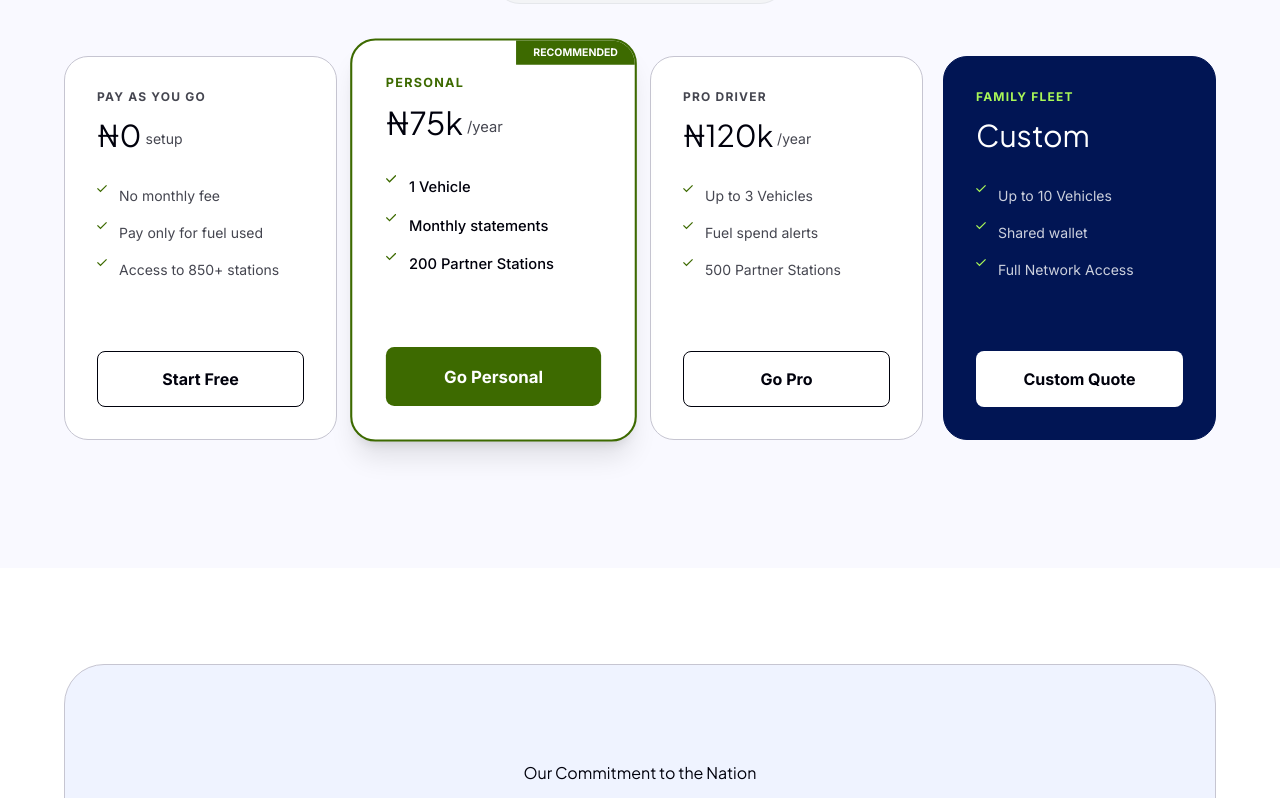
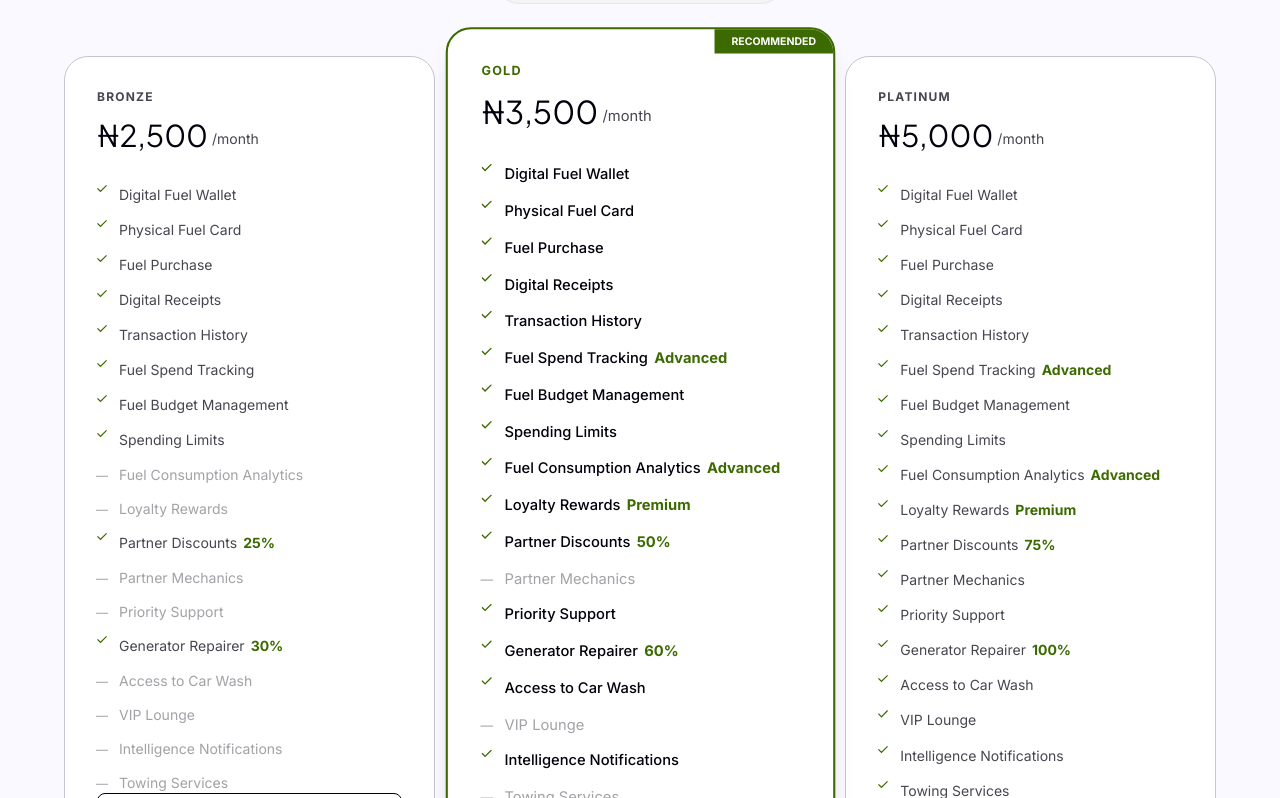
Before and after one commit to Innie4/Obligon, a Next.js app in the folder apps/web/: page / in a window 1280 px wide. Shown: the part 2802-3600 px from the top of the page. Built offline with nearby package versions, Linux system fonts and the light colour scheme; no server answers.

Commit message:
feat(pricing): replace individual plans with Bronze/Gold/Platinum and 18 ordered features

```diff
--- a/apps/web/components/landing/Pricing.tsx
+++ b/apps/web/components/landing/Pricing.tsx
@@ -5,7 +5,35 @@ import Link from "next/link";
 import { useState } from "react";
 import { assets } from "./assets";
 
-const organizationPlans = [
+type FeatureCell = true | false | string;
+
+type SourcePlan = {
+  name: string;
+  price: string;
+  suffix?: string;
+  features: FeatureCell[];
+  cta: string;
+  recommended?: boolean;
+  dark?: boolean;
+};
+
+type ResolvedFeature = {
+  label: string;
+  value: string | null;
+  enabled: boolean;
+};
+
+type ResolvedPlan = {
+  name: string;
+  price: string;
+  suffix?: string;
+  features: ResolvedFeature[];
+  cta: string;
+  recommended?: boolean;
+  dark?: boolean;
+};
+
+const organizationPlans: SourcePlan[] = [
   {
     name: "Starter",
     price: "150k",
@@ -37,41 +65,128 @@ const organizationPlans = [
   }
 ];
 
-const individualPlans = [
+const individualFeatureLabels = [
+  "Digital Fuel Wallet",
+  "Physical Fuel Card",
+  "Fuel Purchase",
+  "Digital Receipts",
+  "Transaction History",
+  "Fuel Spend Tracking",
+  "Fuel Budget Management",
+  "Spending Limits",
+  "Fuel Consumption Analytics",
+  "Loyalty Rewards",
+  "Partner Discounts",
+  "Partner Mechanics",
+  "Priority Support",
+  "Generator Repairer",
+  "Access to Car Wash",
+  "VIP Lounge",
+  "Intelligence Notifications",
+  "Towing Services"
+];
+
+const individualPlans: SourcePlan[] = [
   {
-    name: "Pay As You Go",
-    price: "0",
-    suffix: "setup",
-    features: ["No monthly fee", "Pay only for fuel used", "Access to 850+ stations"],
+    name: "Bronze",
+    price: "2,500",
+    suffix: "/month",
+    features: [
+      true,
+      true,
+      true,
+      true,
+      true,
+      true,
+      true,
+      true,
+      false,
+      false,
+      "25%",
+      false,
+      false,
+      "30%",
+      false,
+      false,
+      false,
+      false
+    ],
     cta: "Start Free"
   },
   {
-    name: "Personal",
-    price: "75k",
-    suffix: "/year",
-    features: ["1 Vehicle", "Monthly statements", "200 Partner Stations"],
-    cta: "Go Personal",
+    name: "Gold",
+    price: "3,500",
+    suffix: "/month",
+    features: [
+      true,
+      true,
+      true,
+      true,
+      true,
+      "Advanced",
+      true,
+      true,
+      "Advanced",
+      "Premium",
+      "50%",
+      false,
+      true,
+      "60%",
+      true,
+      false,
+      true,
+      false
+    ],
+    cta: "Go Gold",
     recommended: true
   },
   {
-    name: "Pro Driver",
-    price: "120k",
-    suffix: "/year",
-    features: ["Up to 3 Vehicles", "Fuel spend alerts", "500 Partner Stations"],
-    cta: "Go Pro"
-  },
-  {
-    name: "Family Fleet",
-    price: "Custom",
-    features: ["Up to 10 Vehicles", "Shared wallet", "Full Network Access"],
-    cta: "Custom Quote",
-    dark: true
+    name: "Platinum",
+    price: "5,000",
+    suffix: "/month",
+    features: [
+      true,
+      true,
+      true,
+      true,
+      true,
+      "Advanced",
+      true,
+      true,
+      "Advanced",
+      "Premium",
+      "75%",
+      true,
+      true,
+      "100%",
+      true,
+      true,
+      true,
+      true
+    ],
+    cta: "Go Platinum"
   }
 ];
 
+function resolvePlans(source: SourcePlan[], usesSharedLabels: boolean): ResolvedPlan[] {
+  return source.map((plan) => ({
+    ...plan,
+    features: plan.features.map((cell, index) => {
+      if (typeof cell === "string") {
+        return usesSharedLabels
+          ? { label: individualFeatureLabels[index], value: cell, enabled: true }
+          : { label: cell, value: null, enabled: true };
+      }
+
+      return { label: individualFeatureLabels[index], value: null, enabled: cell };
+    })
+  }));
+}
+
 export function Pricing() {
   const [tab, setTab] = useState<"individual" | "organization">("individual");
-  const plans = tab === "individual" ? individualPlans : organizationPlans;
+  const plans =
+    tab === "individual" ? resolvePlans(individualPlans, true) : resolvePlans(organizationPlans, false);
 
   return (
     <section id="pricing" className="bg-obligon-mist py-20 lg:py-32" data-node-id="2:71">
@@ -113,7 +228,11 @@ export function Pricing() {
           </div>
         </div>
 
-        <div className="mt-[52px] grid min-w-0 gap-5 lg:grid-cols-4 lg:items-start">
+        <div
+          className={`mt-[52px] grid min-w-0 gap-5 lg:items-start ${
+            plans.length === 4 ? "lg:grid-cols-4" : "lg:grid-cols-3"
+          }`}
+        >
           {plans.map((plan) => (
             <article
               key={plan.name}
@@ -152,16 +271,51 @@ export function Pricing() {
                 )}
               </div>
 
-              <ul className="mt-8 space-y-4">
+              <ul className="mt-8 space-y-3.5">
                 {plan.features.map((feature) => (
                   <li
-                    key={feature}
-                    className={`flex items-center gap-3 text-sm leading-5 ${
-                      plan.dark ? "text-white/80" : plan.recommended ? "font-medium text-obligon-navy" : "text-obligon-text"
+                    key={feature.label}
+                    className={`flex items-start gap-3 text-sm leading-5 ${
+                      !feature.enabled
+                        ? plan.dark
+                          ? "text-white/40"
+                          : "text-obligon-text/50"
+                        : plan.dark
+                          ? "text-white/80"
+                          : plan.recommended
+                            ? "font-medium text-obligon-navy"
+                            : "text-obligon-text"
                     }`}
                   >
-                    <Image src={plan.dark ? assets.checkGreen : assets.checkLarge} width={10} height={20} alt="" />
-                    <span>{feature}</span>
+                    {feature.enabled ? (
+                      <Image
+                        src={plan.dark ? assets.checkGreen : assets.checkLarge}
+                        width={10}
+                        height={20}
+                        alt=""
+                        className="shrink-0"
+                      />
+                    ) : (
+                      <>
+                        <span
+                          aria-hidden="true"
+                          className="inline-flex w-[10px] shrink-0 translate-y-[3px] justify-center text-xs"
+                        >
+                          &mdash;
+                        </span>
+                        <span className="sr-only">Not included</span>
+                      </>
+                    )}
+                    <span className="min-w-0">
+                      {feature.label}
+                      {feature.value ? (
+                        <span
+                          className={`ml-1.5 font-bold ${plan.dark ? "text-obligon-lime" : "text-obligon-green"}`}
+                        >
+                          {feature.value}
+                        </span>
+                      ) : null}
+                    </span>
                   </li>
                 ))}
               </ul>
```
